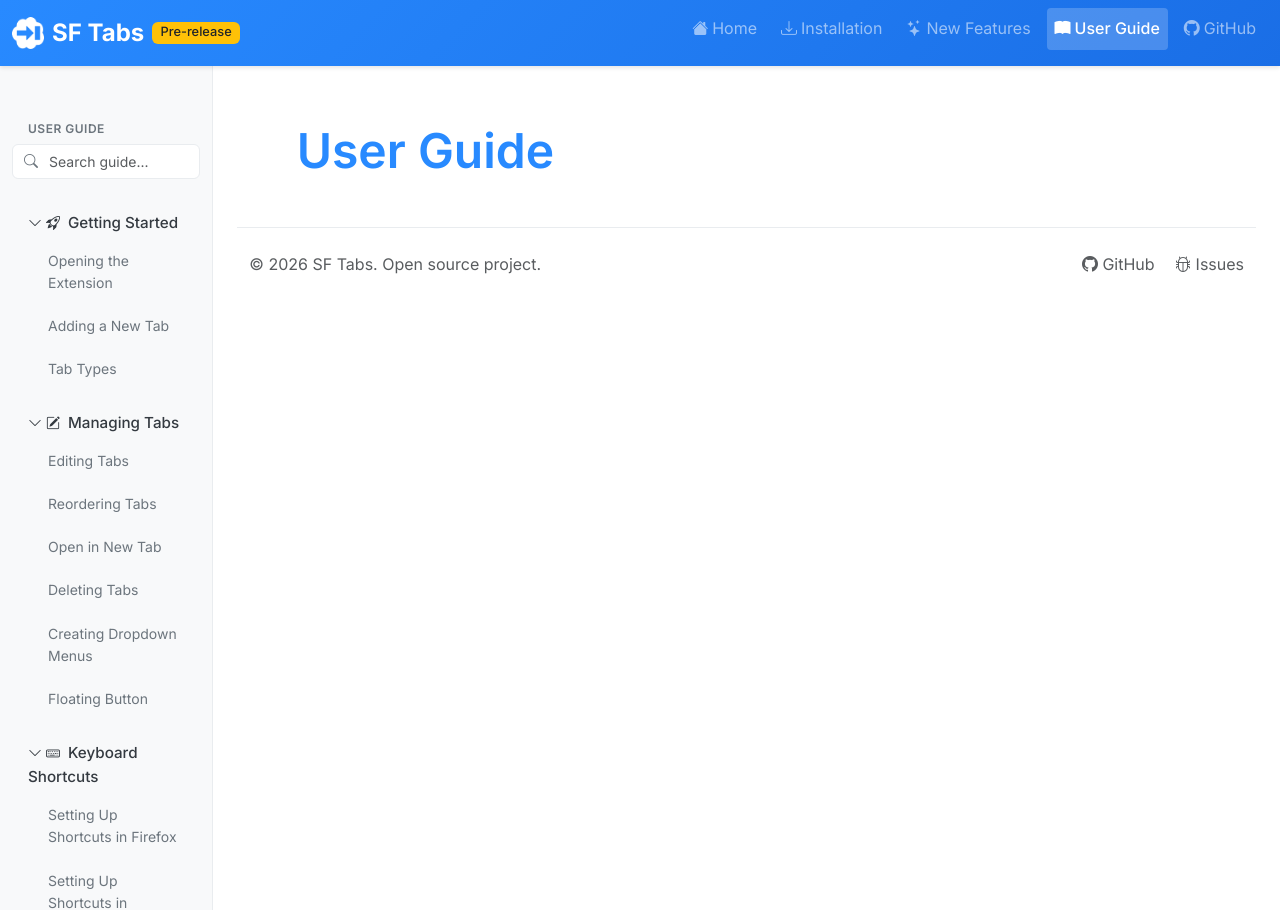
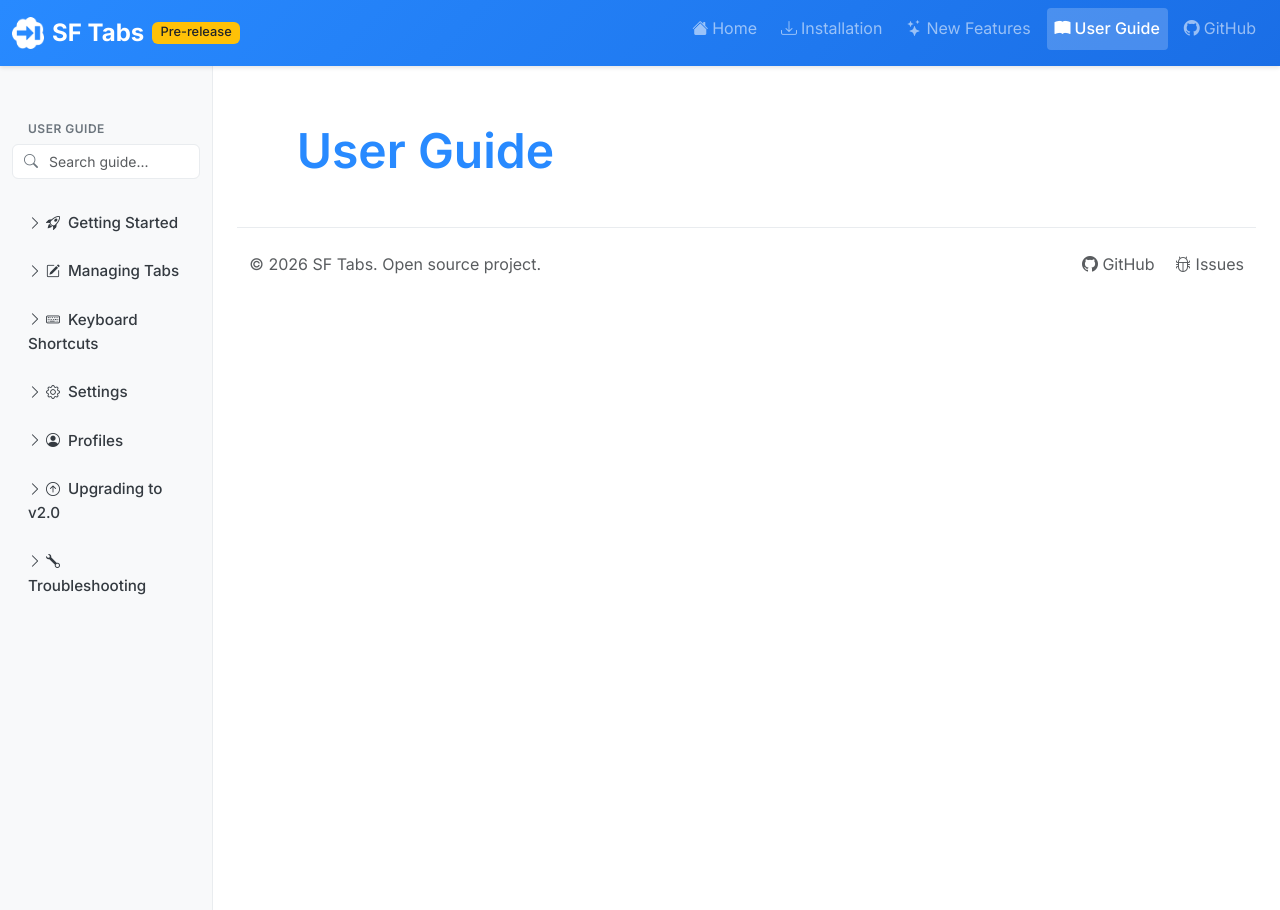
Before and after one commit to chrisrouse/sftabs, a Jekyll site: the page built from docs/user-guide.md, in a window 1280 px wide. Built offline with Jekyll 4.4.1, drawn with Linux system fonts in a browser that asks for light colours; nearby versions of some CDN libraries.

Commit message:
Make sidebar header sticky with scrollable sections and collapse all by default
HTML changes:
- Wrap heading and search bar in sticky .sidebar-header div
- Wrap all navigation sections in scrollable .sidebar-sections div
- Change all sections from expanded (collapse show) to collapsed (collapse)
- Change all chevron icons from bi-chevron-down to bi-chevron-right

CSS changes:
- Split .sidebar-sticky into flexbox layout with sticky header and scrollable sections
- .sidebar-header: sticky at top with padding and background
- .sidebar-sections: flexible, scrollable container for navigation sections
- Update scrollbar styles to target .sidebar-sections instead of .sidebar-sticky

User experience improvements:
- Header and search bar remain visible while scrolling through sections
- All sections collapsed by default for cleaner initial view
- Chevron icons correctly indicate collapsed state

🤖 Generated with [Claude Code](https://claude.com/claude-code)

Co-Authored-By: Claude Sonnet 4.5 <noreply@anthropic.com>

```diff
--- a/docs/_layouts/default.html
+++ b/docs/_layouts/default.html
@@ -73,6 +73,8 @@
             {% if page.url != '/' %}
             <aside class="col-lg-3 col-xl-2 d-none d-lg-block sidebar">
                 <div class="sidebar-sticky">
+                    <!-- Sticky Header -->
+                    <div class="sidebar-header">
                         <h6 class="sidebar-heading">User Guide</h6>
 
                         <!-- Search Bar -->
@@ -86,13 +88,16 @@
                             </div>
                             <div id="searchSuggestions" class="search-suggestions" style="display: none;"></div>
                         </div>
+                    </div>
 
+                    <!-- Scrollable Sections -->
+                    <div class="sidebar-sections">
                         <!-- Getting Started -->
                         <div class="sidebar-section">
                             <a class="sidebar-toggle" data-bs-toggle="collapse" href="#gettingStarted">
-                            <i class="bi bi-chevron-down me-1"></i><i class="bi bi-rocket-takeoff me-2"></i>Getting Started
+                                <i class="bi bi-chevron-right me-1"></i><i class="bi bi-rocket-takeoff me-2"></i>Getting Started
                             </a>
-                        <div class="collapse show" id="gettingStarted">
+                            <div class="collapse" id="gettingStarted">
                             <ul class="nav flex-column ms-3">
                                 <li class="nav-item">
                                     <a class="nav-link" href="{{ '/getting-started#opening-the-extension' | relative_url }}">Opening the Extension</a>
@@ -110,9 +115,9 @@
                         <!-- Managing Tabs -->
                         <div class="sidebar-section">
                             <a class="sidebar-toggle" data-bs-toggle="collapse" href="#managingTabs">
-                            <i class="bi bi-chevron-down me-1"></i><i class="bi bi-pencil-square me-2"></i>Managing Tabs
+                                <i class="bi bi-chevron-right me-1"></i><i class="bi bi-pencil-square me-2"></i>Managing Tabs
                             </a>
-                        <div class="collapse show" id="managingTabs">
+                            <div class="collapse" id="managingTabs">
                             <ul class="nav flex-column ms-3">
                                 <li class="nav-item">
                                     <a class="nav-link" href="{{ '/managing-tabs#editing-tabs' | relative_url }}">Editing Tabs</a>
@@ -139,9 +144,9 @@
                         <!-- Keyboard Shortcuts -->
                         <div class="sidebar-section">
                             <a class="sidebar-toggle" data-bs-toggle="collapse" href="#keyboardShortcuts">
-                            <i class="bi bi-chevron-down me-1"></i><i class="bi bi-keyboard me-2"></i>Keyboard Shortcuts
+                                <i class="bi bi-chevron-right me-1"></i><i class="bi bi-keyboard me-2"></i>Keyboard Shortcuts
                             </a>
-                        <div class="collapse show" id="keyboardShortcuts">
+                            <div class="collapse" id="keyboardShortcuts">
                                 <ul class="nav flex-column ms-3">
                                     <li class="nav-item">
                                         <a class="nav-link" href="{{ '/keyboard-shortcuts#setting-up-shortcuts-in-firefox' | relative_url }}">Setting Up Shortcuts in Firefox</a>
@@ -156,9 +161,9 @@
                         <!-- Settings -->
                         <div class="sidebar-section">
                             <a class="sidebar-toggle" data-bs-toggle="collapse" href="#settings">
-                            <i class="bi bi-chevron-down me-1"></i><i class="bi bi-gear me-2"></i>Settings
+                                <i class="bi bi-chevron-right me-1"></i><i class="bi bi-gear me-2"></i>Settings
                             </a>
-                        <div class="collapse show" id="settings">
+                            <div class="collapse" id="settings">
                                 <ul class="nav flex-column ms-3">
                                     <li class="nav-item">
                                         <a class="nav-link" href="{{ '/settings#general' | relative_url }}">General</a>
@@ -185,9 +190,9 @@
                         <!-- Profiles -->
                         <div class="sidebar-section">
                             <a class="sidebar-toggle" data-bs-toggle="collapse" href="#profiles">
-                            <i class="bi bi-chevron-down me-1"></i><i class="bi bi-person-circle me-2"></i>Profiles
+                                <i class="bi bi-chevron-right me-1"></i><i class="bi bi-person-circle me-2"></i>Profiles
                             </a>
-                        <div class="collapse show" id="profiles">
+                            <div class="collapse" id="profiles">
                                 <ul class="nav flex-column ms-3">
                                     <li class="nav-item">
                                         <a class="nav-link" href="{{ '/profiles#creating-a-new-profile' | relative_url }}">Creating a New Profile</a>
@@ -208,9 +213,9 @@
                         <!-- Upgrading -->
                         <div class="sidebar-section">
                             <a class="sidebar-toggle" data-bs-toggle="collapse" href="#upgrading">
-                            <i class="bi bi-chevron-down me-1"></i><i class="bi bi-arrow-up-circle me-2"></i>Upgrading to v2.0
+                                <i class="bi bi-chevron-right me-1"></i><i class="bi bi-arrow-up-circle me-2"></i>Upgrading to v2.0
                             </a>
-                        <div class="collapse show" id="upgrading">
+                            <div class="collapse" id="upgrading">
                                 <ul class="nav flex-column ms-3">
                                     <li class="nav-item">
                                         <a class="nav-link" href="{{ '/upgrading#whats-being-migrated' | relative_url }}">What's Being Migrated?</a>
@@ -234,9 +239,9 @@
                         <!-- Troubleshooting -->
                         <div class="sidebar-section">
                             <a class="sidebar-toggle" data-bs-toggle="collapse" href="#troubleshooting">
-                            <i class="bi bi-chevron-down me-1"></i><i class="bi bi-wrench me-2"></i>Troubleshooting
+                                <i class="bi bi-chevron-right me-1"></i><i class="bi bi-wrench me-2"></i>Troubleshooting
                             </a>
-                        <div class="collapse show" id="troubleshooting">
+                            <div class="collapse" id="troubleshooting">
                                 <ul class="nav flex-column ms-3">
                                     <li class="nav-item">
                                         <a class="nav-link" href="{{ '/troubleshooting#tabs-not-appearing-in-salesforce' | relative_url }}">Tabs not appearing in Salesforce</a>
@@ -251,6 +256,8 @@
                                         <a class="nav-link" href="{{ '/troubleshooting#still-having-issues' | relative_url }}">Still having issues?</a>
                                     </li>
                                 </ul>
+                            </div>
+                        </div>
                     </div>
                 </div>
             </aside>
--- a/docs/assets/css/custom.css
+++ b/docs/assets/css/custom.css
@@ -73,27 +73,40 @@ h4 { font-size: 1.25rem; }
     position: sticky;
     top: 56px;
     max-height: calc(100vh - 56px);
+    display: flex;
+    flex-direction: column;
+}
+
+.sidebar-header {
+    flex-shrink: 0;
+    padding-top: 2rem;
+    background-color: var(--sf-gray-100);
+    z-index: 10;
+}
+
+.sidebar-sections {
+    flex: 1;
     overflow-y: auto;
-    padding-top: 2rem;
+    padding-bottom: 2rem;
     scrollbar-width: thin;
     scrollbar-color: var(--sf-gray-600) var(--sf-gray-200);
 }
 
 /* Webkit scrollbar styling for sidebar */
-.sidebar-sticky::-webkit-scrollbar {
+.sidebar-sections::-webkit-scrollbar {
     width: 6px;
 }
 
-.sidebar-sticky::-webkit-scrollbar-track {
+.sidebar-sections::-webkit-scrollbar-track {
     background: var(--sf-gray-200);
 }
 
-.sidebar-sticky::-webkit-scrollbar-thumb {
+.sidebar-sections::-webkit-scrollbar-thumb {
     background: var(--sf-gray-600);
     border-radius: 3px;
 }
 
-.sidebar-sticky::-webkit-scrollbar-thumb:hover {
+.sidebar-sections::-webkit-scrollbar-thumb:hover {
     background: var(--sf-brand-primary);
 }
 
```
Lines whose indentation alone changed are shown as unchanged.
